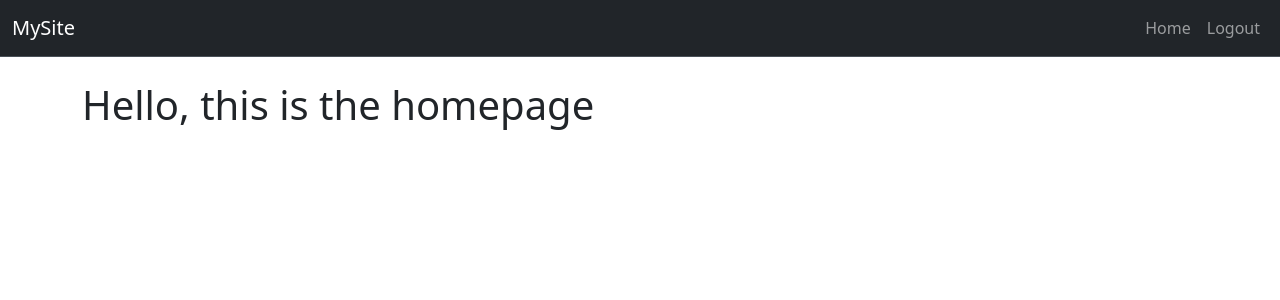
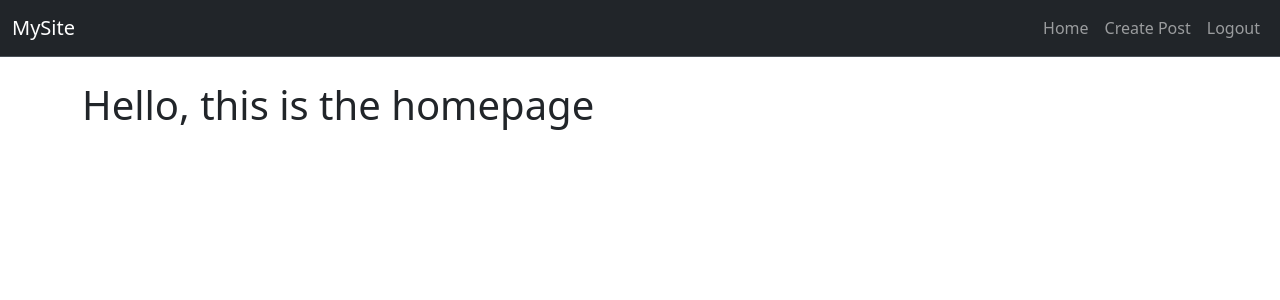
Before and after one commit to thaparojanthapa1-eng/Flask-blog-style-website, a Flask app: page / in a window 1280 px wide. Shown: the top 300 px of the page. Run offline with Flask 3, Linux system fonts and the light colour scheme; the visitor is signed in with stand-in values (Sample User, id 1).

Commit message:
Added a create post button in navbar

```diff
--- a/website/templates/base.html
+++ b/website/templates/base.html
@@ -23,6 +23,7 @@
                 <ul class="navbar-nav ms-auto">
                     <li class="nav-item"><a class="nav-link" href="/home">Home</a></li>
                     {% if current_user.is_authenticated %}
+                        <li class="nav-item"><a class="nav-link" href="/create_post">Create Post</a></li>
                         <li class="nav-item"><a class="nav-link" href="/logout">Logout</a></li>
                     {% else %}
                         <li class="nav-item"><a class="nav-link" href="/login">Login</a></li>
```
